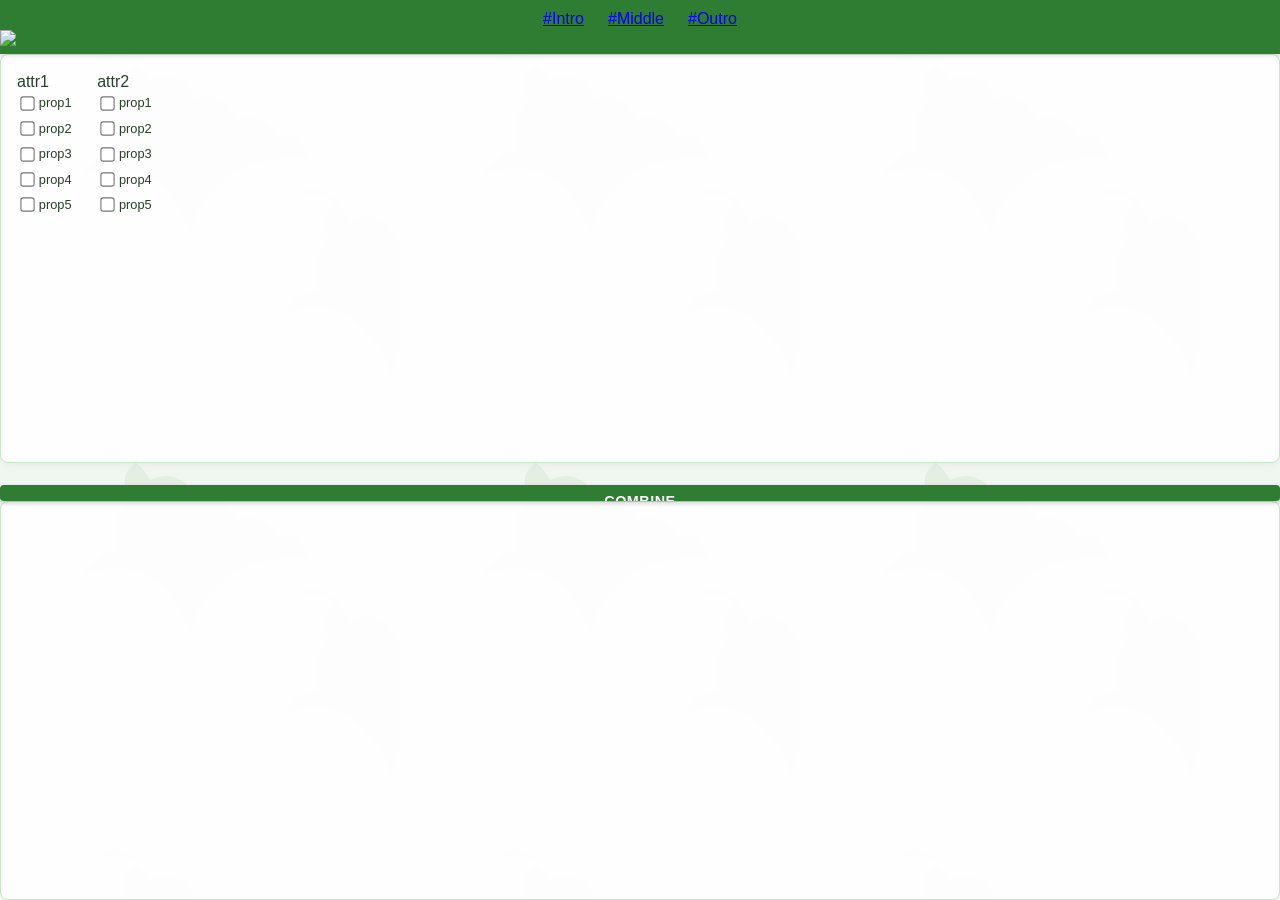
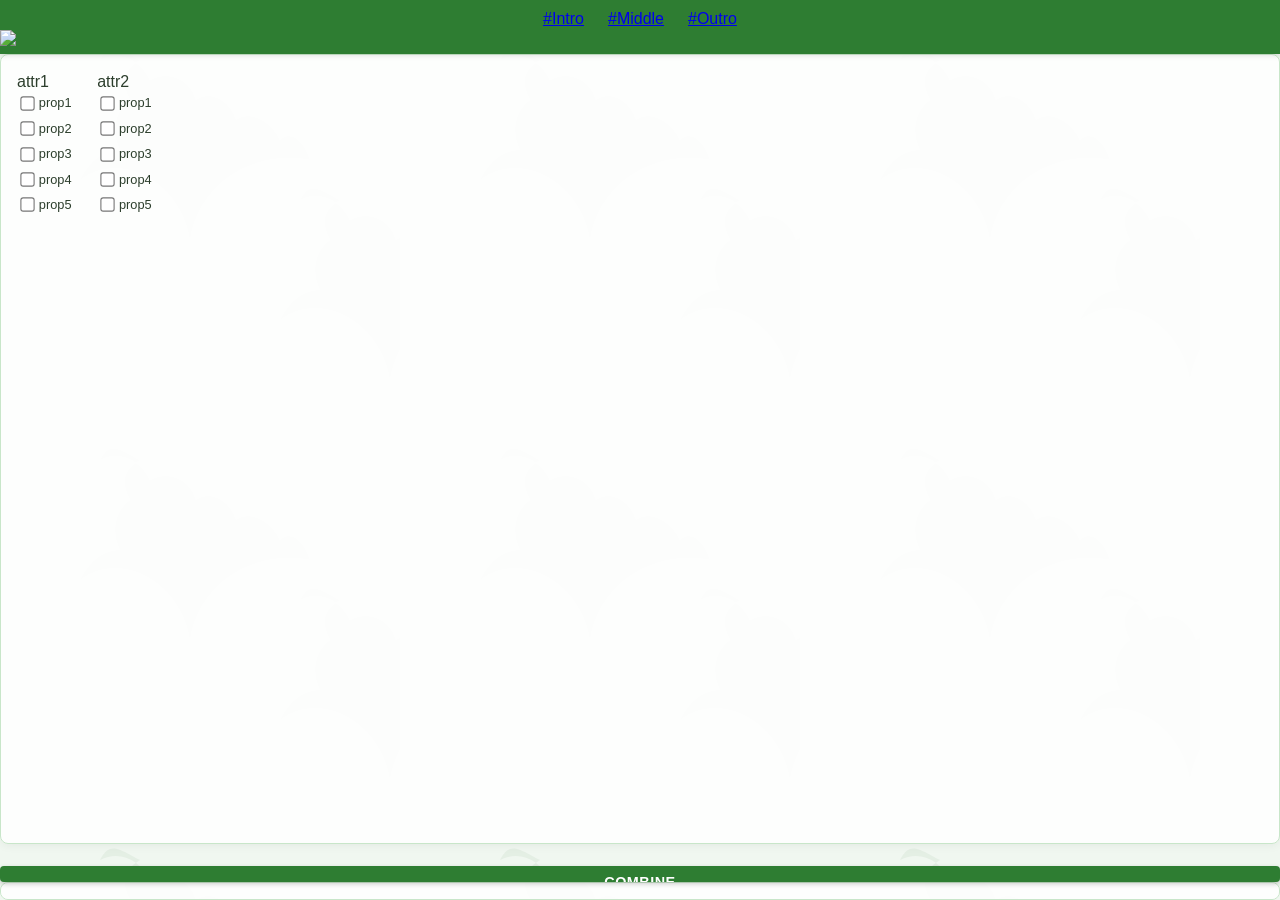

fixes

--- a/hunterReport.css
+++ b/hunterReport.css
@@ -226,11 +226,12 @@ input[type=checkbox] {
 
 .textarea-container {
   width: 100%;
-  margin: 0.8rem 0 0 0;
+  margin: 0.8rem 0 5px 0; /* Add 5px margin at the bottom */
   position: relative;
-  height: 250px; /* Fixed height */
-  max-height: calc(100% - 120px); /* Ensure it doesn't overflow the left column */
-  overflow-y: auto; /* Enable vertical scrolling instead of hidden */
+  height: calc(100vh - 320px); /* Further reduced height to avoid scrolling */
+  flex: 1; /* Allow it to grow and take available space */
+  display: flex;
+  flex-direction: column;
 }
 
 #combinedText {
@@ -248,6 +249,7 @@ input[type=checkbox] {
   font-family: inherit; /* Ensure consistent font */
   font-size: 0.9rem; /* Set appropriate font size */
   line-height: 1.4; /* Set line height for readability */
+  flex: 1; /* Allow it to grow and take available space */
 }
 
 .button-group {
@@ -402,10 +404,29 @@ input[type=checkbox]:checked + span {
 /* Compact layout for nicEditor */
 .nicEdit-main {
   min-height: 150px !important;
+  height: calc(100vh - 340px) !important; /* Further reduced height by 20px */
+}
+
+.nicEdit-panelContain {
+  border-width: 0 0 1px 0 !important; /* Only show bottom border */
 }
 
 .nicEdit-panel {
   padding: 0 !important;
+}
+
+/* Make the nicEditor container take up all available space */
+div.nicEdit-main {
+  width: 100% !important;
+}
+
+iframe {
+  height: 100% !important;
+}
+
+/* Make sure the editor container takes full height */
+.nicEdit-container {
+  height: 100% !important;
 }
 
 @media (max-width: 768px) {
